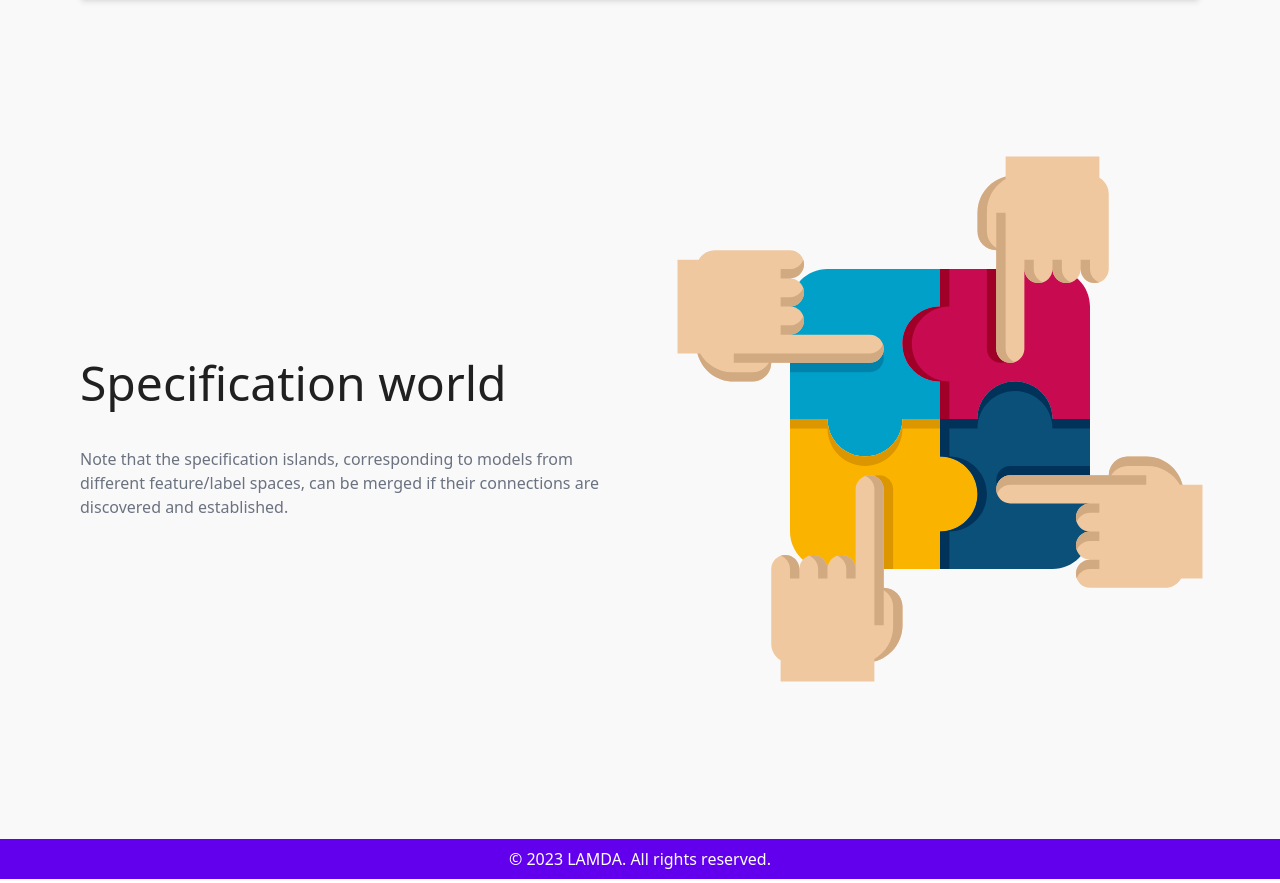
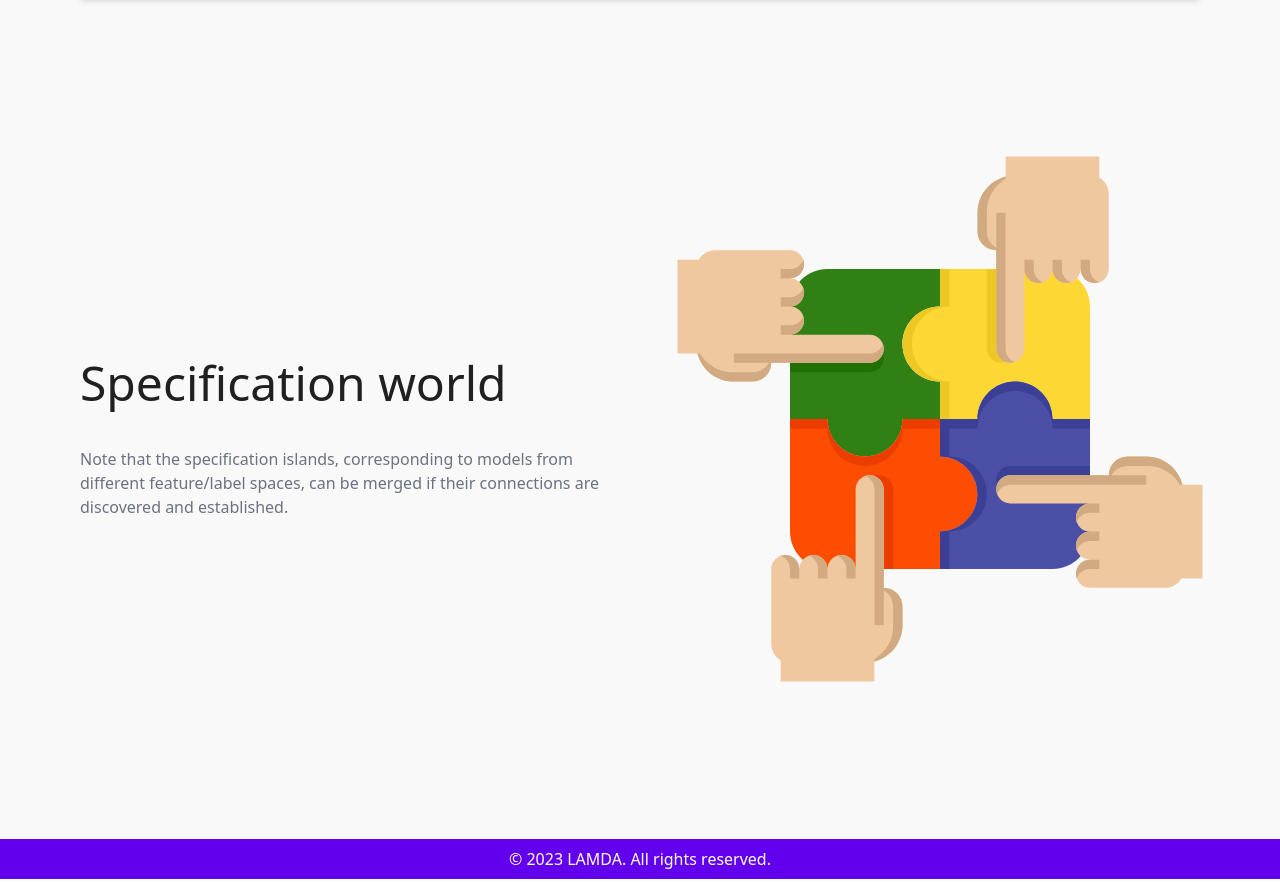
Before and after one commit to Learnware-LAMDA/Beimingwu, a Vue app: page /#/ in a window 1280 px wide. Shown: the part 3883-4766 px from the top of the page. Built offline with nearby package versions, Linux system fonts and the light colour scheme.

Commit message:
[MNT] New color for specification world

```diff
--- a/src/components/Home/Island.vue
+++ b/src/components/Home/Island.vue
@@ -42,9 +42,9 @@ onBeforeUnmount(() => {
     </div>
     <svg xmlns="http://www.w3.org/2000/svg" viewBox="0 0 64 64">
       <g class="hand" :class="{ active }" id="hand1">
-        <path fill="#00A0C8"
+        <path fill="#308014"
           d="M16,20v12h4c0,2.21,1.79,4,4,4s4-1.79,4-4h4v-4c-2.21,0-4-1.79-4-4c0-2.21,1.79-4,4-4v-4H20 C17.791,16,16,17.791,16,20z" />
-        <path fill="#0082AA" d="M16,27v-3h8.5c0.828,0,1.5,0.672,1.5,1.5v0c0,0.828-0.672,1.5-1.5,1.5H16z" />
+        <path fill="#207004" d="M16,27v-3h8.5c0.828,0,1.5,0.672,1.5,1.5v0c0,0.828-0.672,1.5-1.5,1.5H16z" />
         <path fill="#F0C8A0"
           d="M24.5,23H16c0.828,0,1.5-0.672,1.5-1.5S16.828,20,16,20c0.828,0,1.5-0.672,1.5-1.5S16.828,17,16,17 c0.828,0,1.5-0.672,1.5-1.5S16.828,14,16,14H8c-0.74,0-1.386,0.402-1.732,1H4v10h2.126c0.444,1.725,2.01,3,3.874,3h2 c1.105,0,2-0.895,2-2h10.5c0.828,0,1.5-0.672,1.5-1.5S25.328,23,24.5,23z" />
         <path fill="#D2AA82"
@@ -61,11 +61,11 @@ onBeforeUnmount(() => {
         </g>
       </g>
       <g class="hand" :class="{ active }" id="hand2">
-        <path fill="#C80A50"
+        <path fill="#fdd835"
           d="M28,24c0,2.21,1.79,4,4,4v4h4c0-2.21,1.79-4,4-4s4,1.79,4,4h4V20c0-2.209-1.791-4-4-4H32v4 C29.79,20,28,21.79,28,24z" />
-        <path fill="#A00028"
+        <path fill="#edc825"
           d="M29,24c0-2.21,1.79-4,4-4v-4h-1v4c-2.21,0-4,1.79-4,4c0,2.21,1.79,4,4,4v4h1v-4 C30.79,28,29,26.21,29,24z" />
-        <path fill="#A00028" d="M37,16h3v8.5c0,0.828-0.672,1.5-1.5,1.5l0,0c-0.828,0-1.5-0.672-1.5-1.5V16z" />
+        <path fill="#edc825" d="M37,16h3v8.5c0,0.828-0.672,1.5-1.5,1.5l0,0c-0.828,0-1.5-0.672-1.5-1.5V16z" />
         <path fill="#F0C8A0"
           d="M49,6.268V4H39v2.126C37.275,6.57,36,8.136,36,10v2c0,1.105,0.895,2,2,2v10.5c0,0.828,0.672,1.5,1.5,1.5 s1.5-0.672,1.5-1.5V16c0,0.828,0.672,1.5,1.5,1.5S44,16.828,44,16c0,0.828,0.672,1.5,1.5,1.5S47,16.828,47,16 c0,0.828,0.672,1.5,1.5,1.5S50,16.828,50,16V8C50,7.26,49.598,6.614,49,6.268z" />
         <path fill="#D2AA82"
@@ -82,12 +82,11 @@ onBeforeUnmount(() => {
         </g>
       </g>
       <g class="hand" :class="{ active }" id="hand3">
-        <path fill="#FAB400"
+        <path fill="#fc4d00"
           d="M16,32v12c0,2.209,1.791,4,4,4h12v-4c2.21,0,4-1.79,4-4c0-2.21-1.79-4-4-4v-4h-4c0,2.21-1.79,4-4,4 s-4-1.79-4-4H16z" />
-        <path fill="#DC9600"
+        <path fill="#ec3d00"
           d="M24,37c2.21,0,4-1.79,4-4h4v-1h-4c0,2.21-1.79,4-4,4s-4-1.79-4-4h-4v1h4C20,35.21,21.79,37,24,37z" />
-        <path fill="#DC9600" d="M27,48h-3v-8.5c0-0.828,0.672-1.5,1.5-1.5h0c0.828,0,1.5,0.672,1.5,1.5V48z" />
-
+        <path fill="#ec3d00" d="M27,48h-3v-8.5c0-0.828,0.672-1.5,1.5-1.5h0c0.828,0,1.5,0.672,1.5,1.5V48z" />
         <path fill="#F0C8A0"
           d="M26,50V39.5c0-0.828-0.672-1.5-1.5-1.5S23,38.672,23,39.5V48c0-0.828-0.672-1.5-1.5-1.5S20,47.172,20,48 c0-0.828-0.672-1.5-1.5-1.5S17,47.172,17,48c0-0.828-0.672-1.5-1.5-1.5S14,47.172,14,48v8c0,0.74,0.402,1.386,1,1.732V60h10 v-2.126c1.725-0.444,3-2.01,3-3.874v-2C28,50.895,27.105,50,26,50z" />
         <path fill="#D2AA82"
@@ -102,13 +101,13 @@ onBeforeUnmount(() => {
           d="M25,39.5V54h1V39.5c0-0.828-0.672-1.5-1.5-1.5c-0.175,0-0.344,0.03-0.5,0.086 C24.583,38.292,25,38.847,25,39.5z" />
       </g>
       <g class="hand" :class="{ active }" id="hand4">
-        <path fill="#0A5078"
+        <path fill="#4b4fa6"
           d="M36,40c0,2.21-1.79,4-4,4v4h12c2.209,0,4-1.791,4-4V32h-4c0-2.21-1.79-4-4-4s-4,1.79-4,4h-4v4 C34.21,36,36,37.79,36,40z" />
-        <path fill="#00325A"
+        <path fill="#3b3f96"
           d="M37,40c0-2.21-1.79-4-4-4v-4h-1v4c2.21,0,4,1.79,4,4c0,2.21-1.79,4-4,4v4h1v-4 C35.21,44,37,42.21,37,40z" />
-        <path fill="#00325A"
+        <path fill="#3b3f96"
           d="M40,28c-2.21,0-4,1.79-4,4h-4v1h4c0-2.21,1.79-4,4-4s4,1.79,4,4h4v-1h-4C44,29.79,42.21,28,40,28z" />
-        <path fill="#00325A" d="M48,37v3h-8.5c-0.828,0-1.5-0.672-1.5-1.5l0,0c0-0.828,0.672-1.5,1.5-1.5H48z" />
+        <path fill="#3b3f96" d="M48,37v3h-8.5c-0.828,0-1.5-0.672-1.5-1.5l0,0c0-0.828,0.672-1.5,1.5-1.5H48z" />
         <path fill="#F0C8A0"
           d="M60,39h-2.126c-0.444-1.725-2.01-3-3.874-3h-2c-1.105,0-2,0.895-2,2H39.5c-0.828,0-1.5,0.672-1.5,1.5 s0.672,1.5,1.5,1.5H48c-0.828,0-1.5,0.672-1.5,1.5S47.172,44,48,44c-0.828,0-1.5,0.672-1.5,1.5S47.172,47,48,47 c-0.828,0-1.5,0.672-1.5,1.5S47.172,50,48,50h8c0.74,0,1.386-0.402,1.732-1H60V39z" />
         <path fill="#D2AA82"
```
Also changed, not shown: src/assets/images/collaboration.svg, src/assets/images/island.svg.
